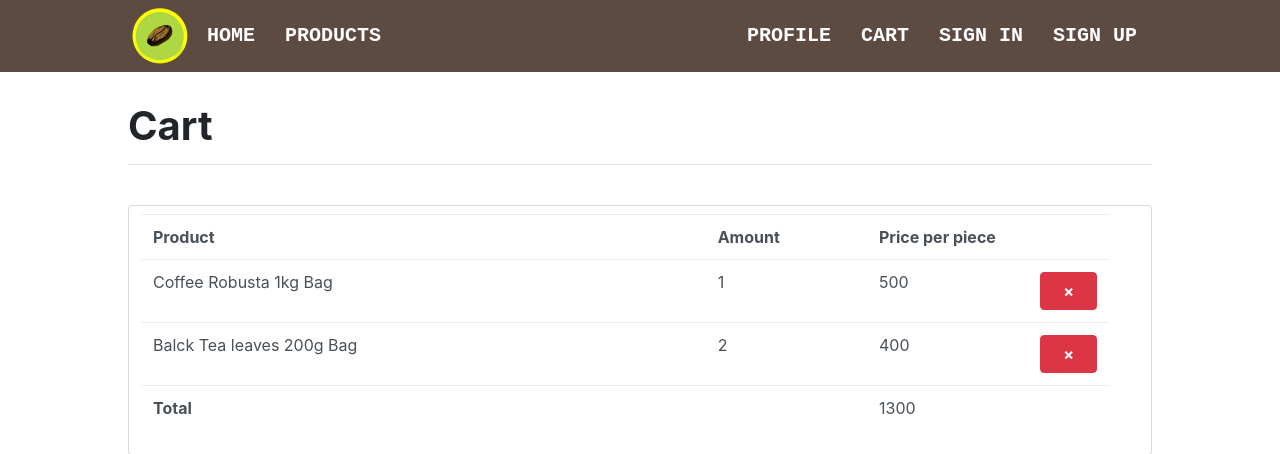
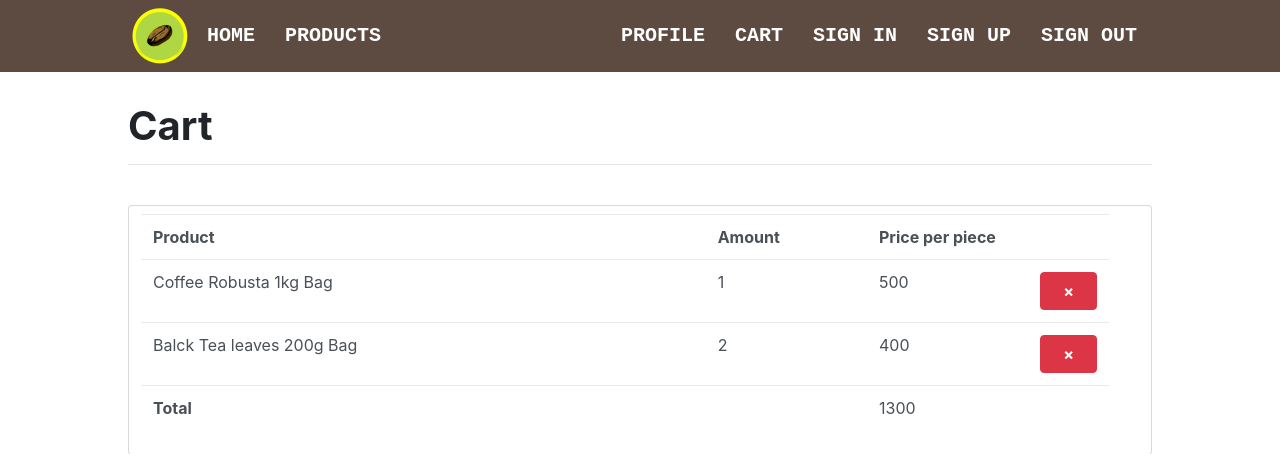
Before and after one commit to tuterdust/ECommerce, a Django app: page /cart/ in a window 1280 px wide. Shown: the top 454 px of the page. Run offline with Django 3.2, Linux system fonts and the light colour scheme; some libraries are stand-ins or nearby versions.

Commit message:
Fix some code

```diff
--- a/src/main/templates/_header.html
+++ b/src/main/templates/_header.html
@@ -2,8 +2,9 @@
 <a id="menu-tab-left" href="{% url 'home' %}">HOME</a>
 <a id="menu-tab-left" href="{% url 'products_listing' %}">PRODUCTS</a>
 <div id="menu-tab-right">
-  <a id="menu-tab-right" href="{% url 'sign_up' %}">SIGN UP</a>
-  <a id="menu-tab-right" href="{% url 'sign_in' %}">SIGN IN</a>
-  <a id="menu-tab-right" href="{% url 'cart' %}">CART</a>
-  <a id="menu-tab-right" href="{% url 'profile' %}">PROFILE</a>
+    <a id="menu-tab-right">SIGN OUT</a>
+    <a id="menu-tab-right" href="{% url 'sign_up' %}">SIGN UP</a>
+    <a id="menu-tab-right" href="{% url 'sign_in' %}">SIGN IN</a>
+    <a id="menu-tab-right" href="{% url 'cart' %}">CART</a>
+    <a id="menu-tab-right" href="{% url 'profile' %}">PROFILE</a>
 </div>
--- a/src/main/views.py
+++ b/src/main/views.py
@@ -81,15 +81,12 @@ def sign_in(request):
             email = data["email"]
             password = data["password"]
             user = User.objects.all().get(email=email, password=password)
-            # TODO: Record user to logging in user
             if user:
                 context = { "sign_in_complete": True }
                 return render(request, 'home.html', context)
             else:
                 context = { "sign_in_error": "Wrong email or password" }
                 return render(request, 'sign_in.html', context)
-            context = { "sign_in_complete": True }
-            return render(request, 'home.html', context)
         else:
             context = { "form": form, "sign_in_error": "Wrong email or password" }
             return render(request, 'sign_in.html', context)
```
